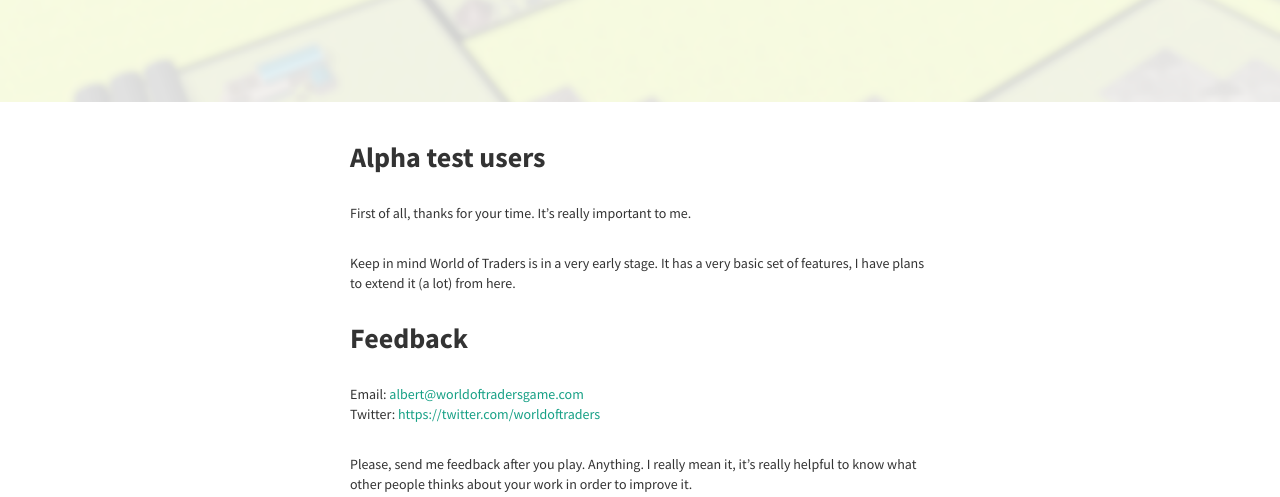
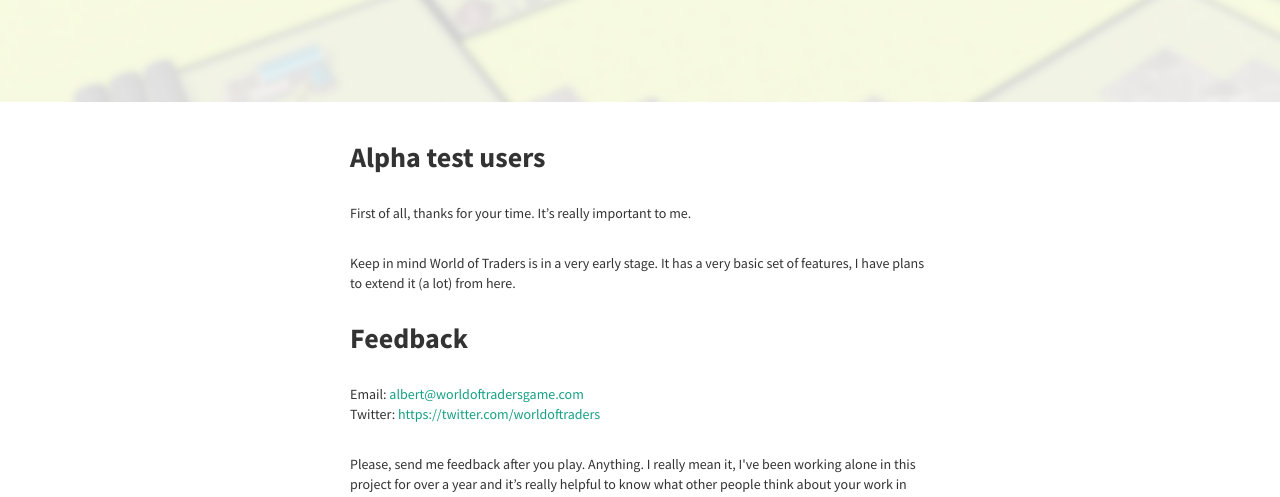
Before and after one commit to worldoftraders/web, a plain HTML site: page alpha/index.html in a window 1280 px wide. Shown: the part 298-795 px from the top of the page. Drawn offline with nearby package versions, Linux system fonts and the light colour scheme.

Commit message:
Feedback please

```diff
--- a/alpha/index.html
+++ b/alpha/index.html
@@ -38,7 +38,7 @@
         <h4>Feedback</h4>
         <p>Email: <a href="mailto:albert@worldoftradersgame.com">albert@worldoftradersgame.com</a><br>
         Twitter: <a href="https://twitter.com/worldoftraders">https://twitter.com/worldoftraders</a></p>
-        <p>Please, send me feedback after you play. Anything. I really mean it, it’s really helpful to know what other people thinks about your work in order to improve it.</p>
+        <p>Please, send me feedback after you play. Anything. I really mean it, I've been working alone in this project for over a year and it’s really helpful to know what other people think about your work in order to improve.</p>
         <p>Doesn’t need to be just things you’d change, but ideas or any random thought you had (related with the game if posible) will be useful.</p>
         <h4>What can I do?</h4>
         <p>There’s no save/load game yet. So run the game every time you want to start a new game.</p>
```
